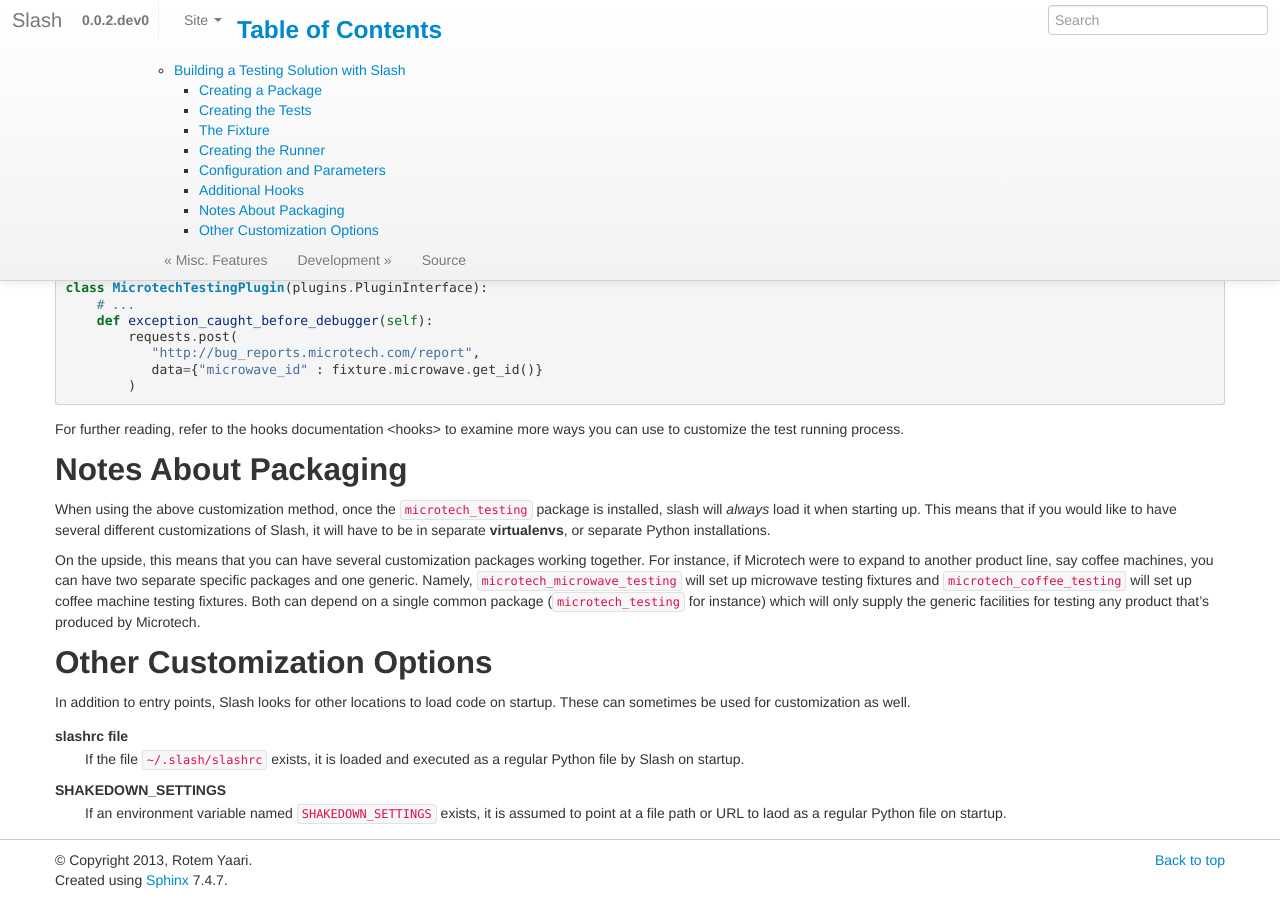
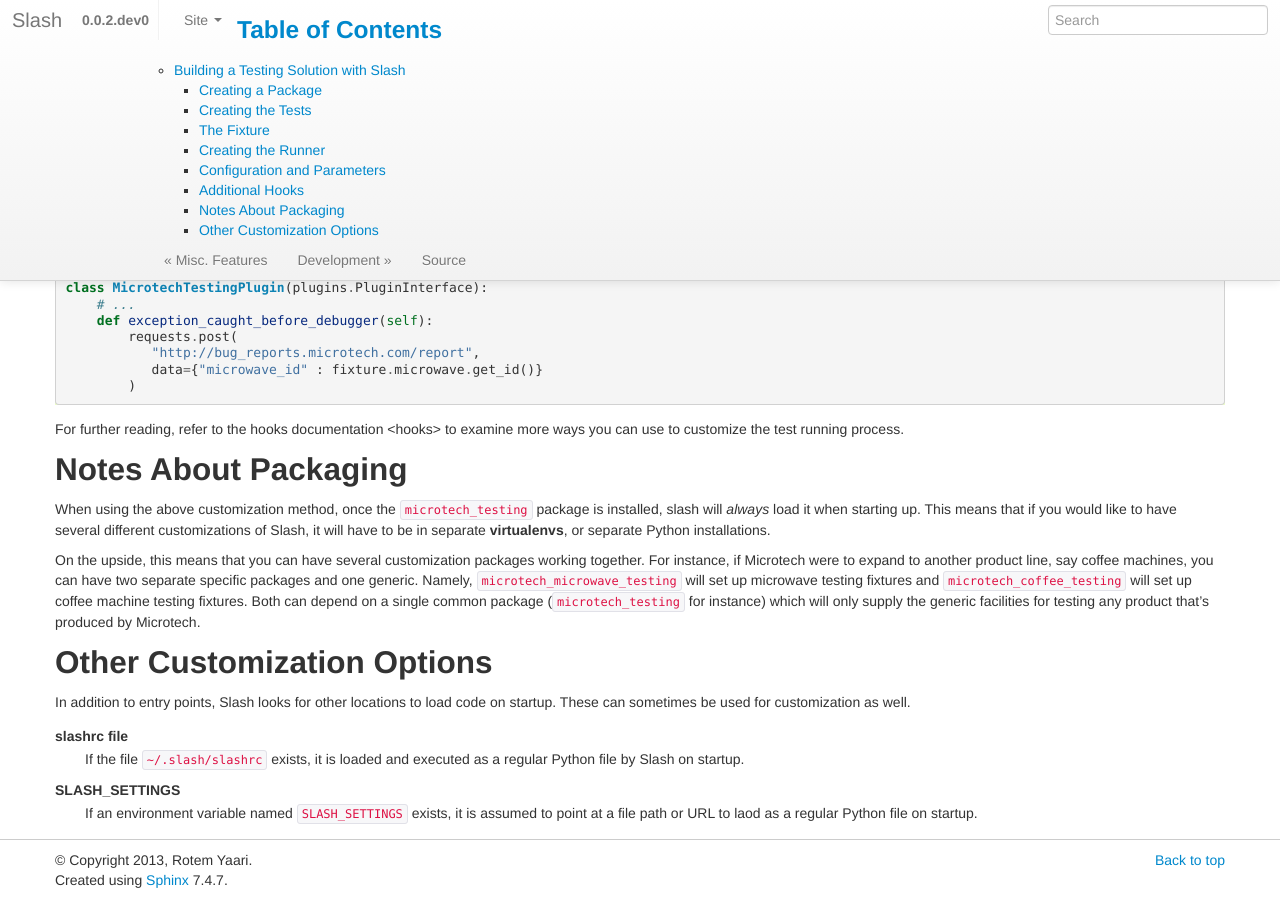
Before and after one commit to getslash/slash, a Sphinx documentation site: the page built from doc/building_solution.rst, in a window 1280 px wide and 900 px high, scrolled down 3300 px. Built offline with Sphinx 7.4.7, drawn with Linux system fonts in a browser that asks for light colours; pages that are not in the unit, such as notebooks, are missing from menus.

Commit message:
More renames

```diff
--- a/doc/building_solution.rst
+++ b/doc/building_solution.rst
@@ -224,5 +224,5 @@ In addition to entry points, Slash looks for other locations to load code on sta
 **slashrc file**
   If the file ``~/.slash/slashrc`` exists, it is loaded and executed as a regular Python file by Slash on startup.
 
-**SHAKEDOWN_SETTINGS**
-  If an environment variable named ``SHAKEDOWN_SETTINGS`` exists, it is assumed to point at a file path or URL to laod as a regular Python file on startup.
+**SLASH_SETTINGS**
+  If an environment variable named ``SLASH_SETTINGS`` exists, it is assumed to point at a file path or URL to laod as a regular Python file on startup.
```
Also changed, not shown: 2 other files.
